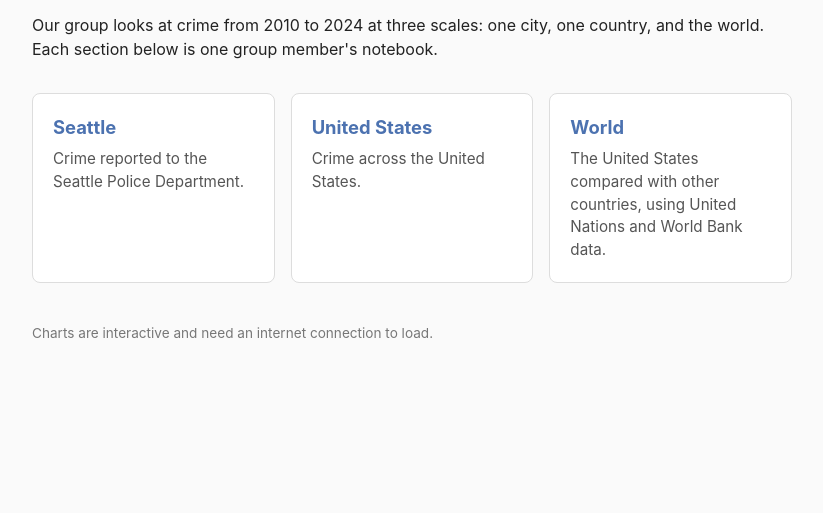
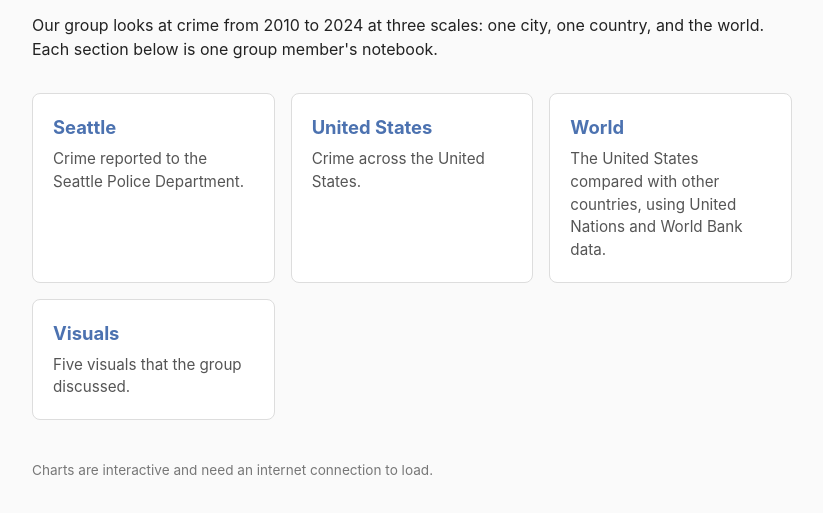
Before and after one commit to alyzukas/seattle-crime-analysis, a plain HTML site: page docs/index.html in a window 1280 px wide. Shown: the part 141-654 px from the top of the page, without its empty margins (228-1051 px from the left). Drawn offline with Linux system fonts and the light colour scheme.

Commit message:
Updated for the visuals

```diff
--- a/docs/index.html
+++ b/docs/index.html
@@ -37,6 +37,10 @@
       <h2>World</h2>
       <p>The United States compared with other countries, using United Nations and World Bank data.</p>
     </a></li>
+     <li><a href="visuals.html">
+      <h2>Visuals</h2>
+      <p>Five visuals that the group discussed.</p>
+    </a></li>
   </ul>
 
   <footer>Charts are interactive and need an internet connection to load.</footer>
```
